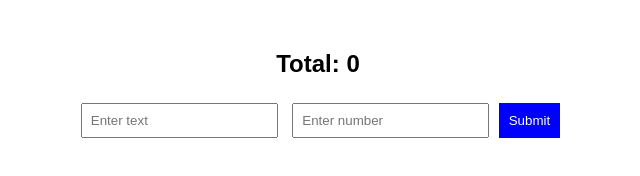
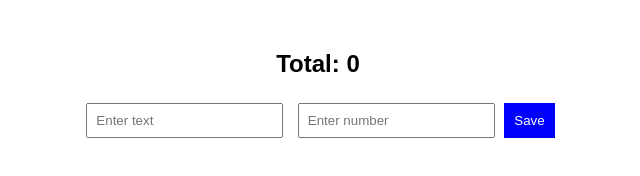
Before and after one commit to myatpwintphyu2/donationMM_earthquake, a plain HTML site: page index.html in a window 1280 px wide. Shown: the full height of the page, 322-962 px from the left. Drawn offline with Linux system fonts and the light colour scheme; no server answers.

Commit message:
Update index.html

```diff
--- a/index.html
+++ b/index.html
@@ -47,7 +47,7 @@
 
     <input type="text" id="textInput" placeholder="Enter text">
     <input type="number" id="numberInput" placeholder="Enter number">
-    <button onclick="addEntry()">Submit</button>
+    <button onclick="addEntry()">Save</button>
 
     <ul id="entries"></ul>
 
```
